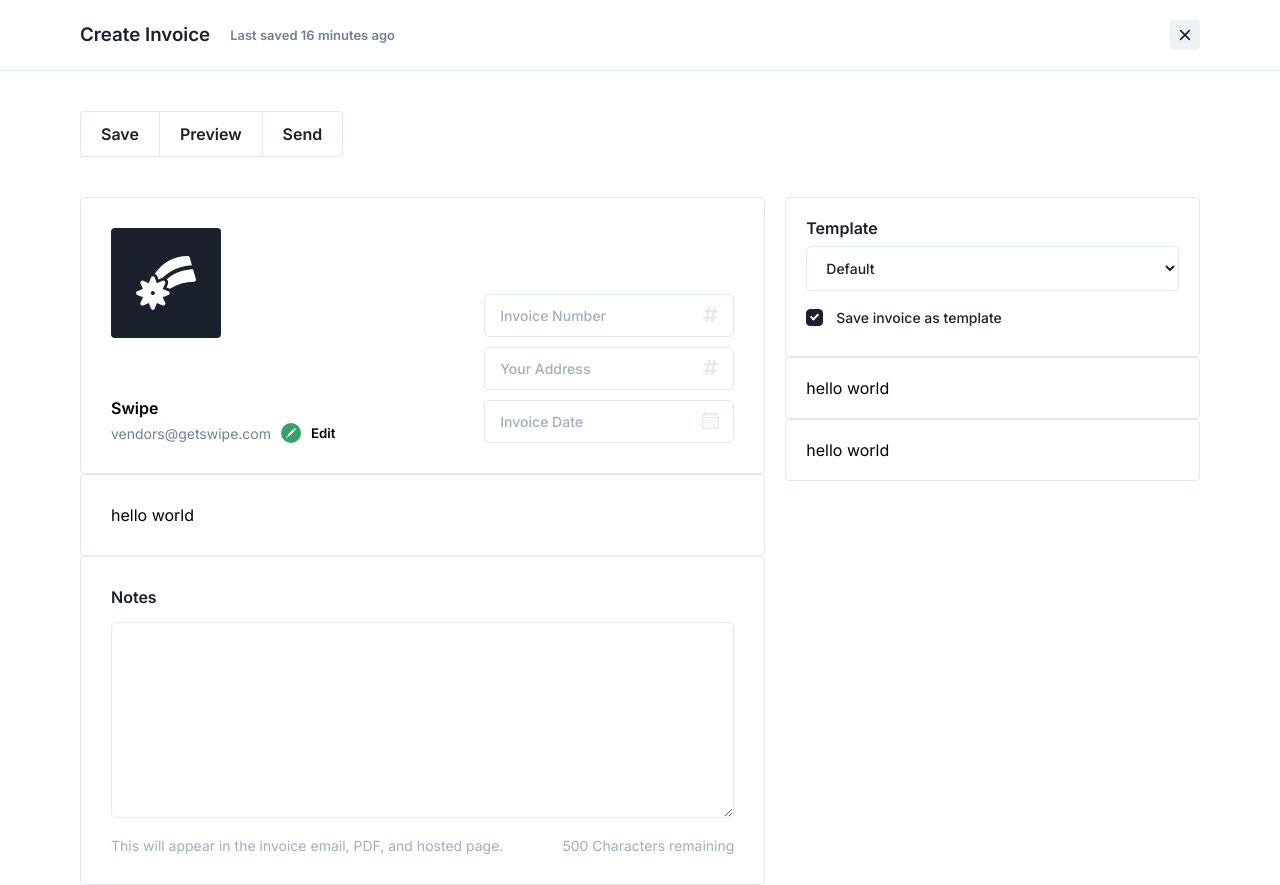
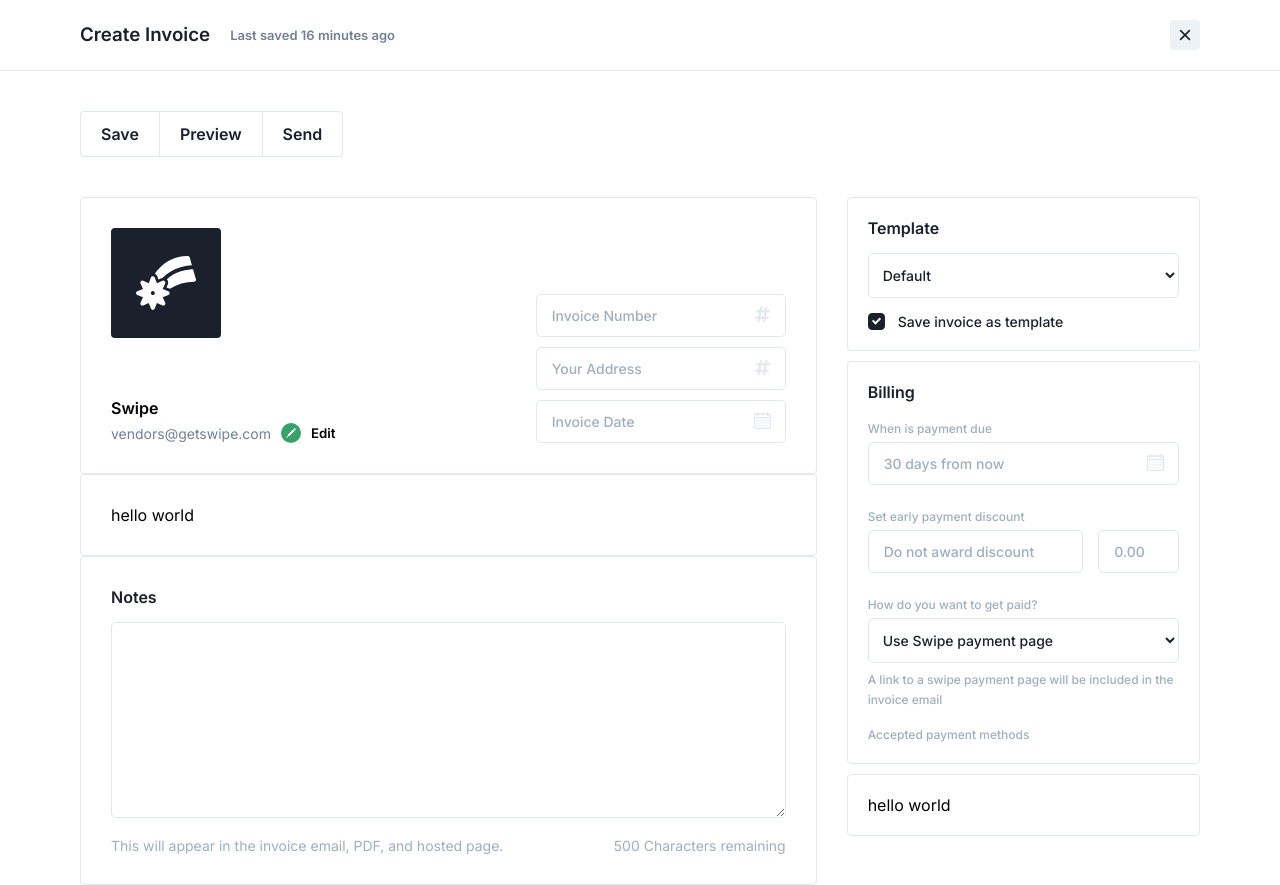
Before and after one commit to casprine/getswipe-test, a React (Create React App) app: page / in a window 1280 px wide. Built offline with nearby package versions, Linux system fonts and the light colour scheme.

Commit message:
feat(InvoiceBilling): adds base implementation

```diff
--- a/src/App.js
+++ b/src/App.js
@@ -3,7 +3,7 @@ import React from 'react';
 // components
 import { Header } from './components';
 import { Button, ButtonGroup } from './components/formElements';
-import { InvoiceDetails, InvoiceNotes, InvoiceTemplate } from './components/sections';
+import { InvoiceDetails, InvoiceNotes, InvoiceTemplate, InvoiceBilling } from './components/sections';
 
 const App = () => {
   return (
@@ -41,15 +41,15 @@ const App = () => {
         </div>
 
         <div className="right-section">
-          <section className="section-lg-padding">
+          <section className="section-lg-padding section-gutter">
             <InvoiceTemplate />
           </section>
 
-          <section className="section-lg-padding">
-            <p>hello world </p>
+          <section className="section-lg-padding section-gutter">
+            <InvoiceBilling />
           </section>
 
-          <section className="section-lg-padding">
+          <section className="section-lg-padding section-gutter">
             <p>hello world </p>
           </section>
         </div>
--- a/src/components/formElements/Checkbox.js
+++ b/src/components/formElements/Checkbox.js
@@ -1,19 +1,18 @@
 import React from 'react';
 import styled from 'styled-components';
 
-const Checkbox = ({ name, text }) => {
+const Checkbox = ({ text }) => {
   const [checked, setChecked] = React.useReducer((toggled) => !toggled, true);
   return (
     <StyledCheckbox>
       {text}
-      <input type="checkbox" checked={checked} onClick={setChecked} />
-      <span class="checkmark" />
+      <input type="checkbox" checked={checked} onChange={setChecked} />
+      <span className="checkmark" />
     </StyledCheckbox>
   );
 };
 
 const StyledCheckbox = styled.label`
-  margin: 10px 0;
   display: block;
   position: relative;
   padding-left: 30px;
--- a/src/components/formElements/TextInput.js
+++ b/src/components/formElements/TextInput.js
@@ -55,7 +55,6 @@ const StyledInput = styled.div`
   .prepend-icon {
     position: absolute;
     text-align: right;
-    position: absolute;
     right: 15px;
     top: 50%;
     margin-top: -5px;
--- a/src/components/sections/InvoiceBilling.js
+++ b/src/components/sections/InvoiceBilling.js
@@ -1,10 +1,84 @@
 import React from 'react';
 import styled from 'styled-components';
 
+// components
+import { TextInput } from '../formElements';
+import { CalendarIcon } from '../../icons';
+
 const InvoiceBilling = () => {
-  return <StyledInvoiceBilling></StyledInvoiceBilling>;
+  return (
+    <StyledInvoiceBilling>
+      <h4 className="black-text">Billing</h4>
+
+      <div className="form-control">
+        <label>When is payment due</label>
+        <TextInput placeholder="30 days from now" prependIcon={CalendarIcon} />
+      </div>
+
+      <div className="form-control">
+        <label>Set early payment discount</label>
+        <div className="flex">
+          <TextInput placeholder="Do not award discount" className="first-item" />
+          <TextInput placeholder="0.00" />
+        </div>
+      </div>
+
+      <div className="form-control">
+        <label>How do you want to get paid?</label>
+        <select>
+          <option value="">Use Swipe payment page</option>
+        </select>
+
+        <label>A link to a swipe payment page will be included in the invoice email</label>
+      </div>
+
+      <div className="form-control">
+        <label>Accepted payment methods</label>
+
+        <div className="payment-options">
+          <div className="option"></div>
+          <div className="option"></div>
+          <div className="option"></div>
+          <div className="option"></div>
+        </div>
+      </div>
+    </StyledInvoiceBilling>
+  );
 };
 
-const StyledInvoiceBilling = styled.div``;
+const StyledInvoiceBilling = styled.div`
+  select {
+    margin: 5px 0;
+  }
+
+  .form-control {
+    margin-top: 15px;
+    label {
+      font-size: 12px;
+      font-weight: 500;
+      color: ${({ theme }) => theme.colors.gray500};
+    }
+
+    .prepend-icon {
+      margin-top: -10px;
+    }
+
+    input {
+      width: 100%;
+      margin: 5px 0;
+    }
+
+    .flex {
+      width: 100%;
+      display: grid;
+      grid-column-gap: ${({ theme }) => theme.padding.xlg};
+      grid-template-columns: 4fr 1.5fr;
+
+      input {
+        min-width: auto;
+      }
+    }
+  }
+`;
 
 export default InvoiceBilling;
--- a/src/components/sections/InvoiceNotes.js
+++ b/src/components/sections/InvoiceNotes.js
@@ -23,7 +23,7 @@ const StyledInvoiceNotes = styled.div`
     font-size: 14px;
     font-weight: 500;
     border-radius: 5px;
-    border: 1.5px solid ${({ theme }) => theme.colors.gray300};
+    border: 1px solid ${({ theme }) => theme.colors.gray300};
     padding: ${({ theme }) => `12px ${theme.padding.xlg}`};
   }
 
--- a/src/components/sections/InvoiceTemplate.js
+++ b/src/components/sections/InvoiceTemplate.js
@@ -22,25 +22,9 @@ const InvoiceTemplate = () => {
 };
 
 const StyledInvoiceTemplate = styled.div`
-  select {
-    padding: ${({ theme }) => `12px ${theme.padding.xlg}`};
-    font-size: 14px;
-    font-weight: 500;
-    border-radius: 5px;
-    color: ${({ theme }) => theme.colors.primaryText};
-    width: 100%;
-    background-color: white;
-    margin: 8px 0;
-    border: 1px solid ${({ theme }) => theme.colors.gray300};
-  }
-
   h4 {
     font-size: 16px;
   }
-  /*
-  * {
-    outline: 1px solid red;
-  } */
 `;
 
 export default InvoiceTemplate;
--- a/src/components/sections/index.js
+++ b/src/components/sections/index.js
@@ -1,3 +1,4 @@
 export { default as InvoiceDetails } from './InvoiceDetails';
 export { default as InvoiceNotes } from './InvoiceNotes';
 export { default as InvoiceTemplate } from './InvoiceTemplate';
+export { default as InvoiceBilling } from './InvoiceBilling';
--- a/src/globalStyles.css.js
+++ b/src/globalStyles.css.js
@@ -130,17 +130,15 @@ const GlobalStyles = styled.createGlobalStyle`
 
   .sections {
     display: grid;
-    grid-template-columns: repeat(4, auto);
-    grid-column-gap: ${({ theme }) => theme.padding.xxlg};
+    grid-column-gap: ${({ theme }) => theme.padding.extra};
+    grid-template-columns: 1fr 2fr 2fr 1fr 1fr 2fr;
 
     .left-section {
-      grid-column-start: 1;
-      grid-column-end: 2.6;
+      grid-column: 1 / 5;
     }
 
     .right-section {
-      grid-column-start: 2;
-      grid-column-end: 5;
+      grid-column: auto / span 2;
     }
   }
 
@@ -157,6 +155,23 @@ const GlobalStyles = styled.createGlobalStyle`
   .input-container {
     position: relative;
   }
+
+  .section-gutter {
+    margin-bottom: 10px;
+  }
+
+  select {
+    padding: ${({ theme }) => `12px ${theme.padding.lg}`};
+    font-size: 14px;
+    font-weight: 500;
+    border-radius: 5px;
+    color: ${({ theme }) => theme.colors.primaryText};
+    width: 100%;
+    background-color: white;
+    margin: 8px 0;
+    border: 1px solid ${({ theme }) => theme.colors.gray300};
+    margin: 15px 0;
+  }
 `;
 
 export default GlobalStyles;
```
